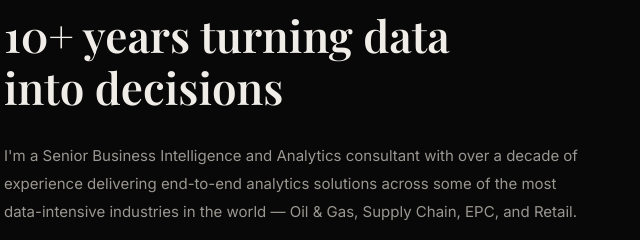
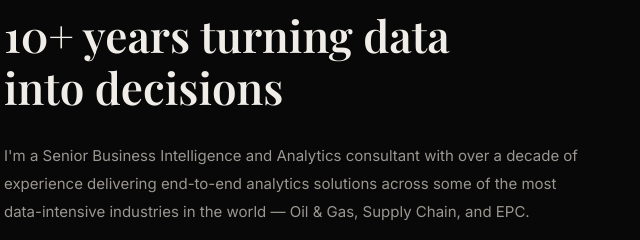
Before and after one commit to MrDataG/MrDataG.github.io, a plain HTML site: page index.html in a window 1280 px wide. Shown: the part 942-1182 px from the top of the page, 118-758 px from the left. Drawn offline with nearby package versions, Linux system fonts and the light colour scheme; a web font is replaced by a local one.

Commit message:
removed retail from about summary

```diff
--- a/index.html
+++ b/index.html
@@ -55,7 +55,7 @@
         <div class="about-text">
           <p class="section-label">About</p>
           <h2 class="section-title">10+ years turning data<br />into decisions</h2>
-          <p class="about-body">I'm a Senior Business Intelligence and Analytics consultant with over a decade of experience delivering end-to-end analytics solutions across some of the most data-intensive industries in the world — Oil &amp; Gas, Supply Chain, EPC, and Retail.</p>
+          <p class="about-body">I'm a Senior Business Intelligence and Analytics consultant with over a decade of experience delivering end-to-end analytics solutions across some of the most data-intensive industries in the world — Oil &amp; Gas, Supply Chain, and EPC.</p>
           <p class="about-body">My work spans the full analytics stack: designing ETL pipelines with Azure Data Factory, transforming data with SQL and Python, automating workflows with Power Automate, and delivering executive-ready dashboards in Power BI. I build analytics solutions from the ground up and see them through to adoption.</p>
           <p class="about-body">I'm focused on helping organizations modernize their analytics infrastructure and adopt AI pragmatically — through tools like Microsoft Copilot Studio, Databricks, and conversational analytics — improving data accessibility and decision-making without sacrificing governance or quality.</p>
         </div>
```
